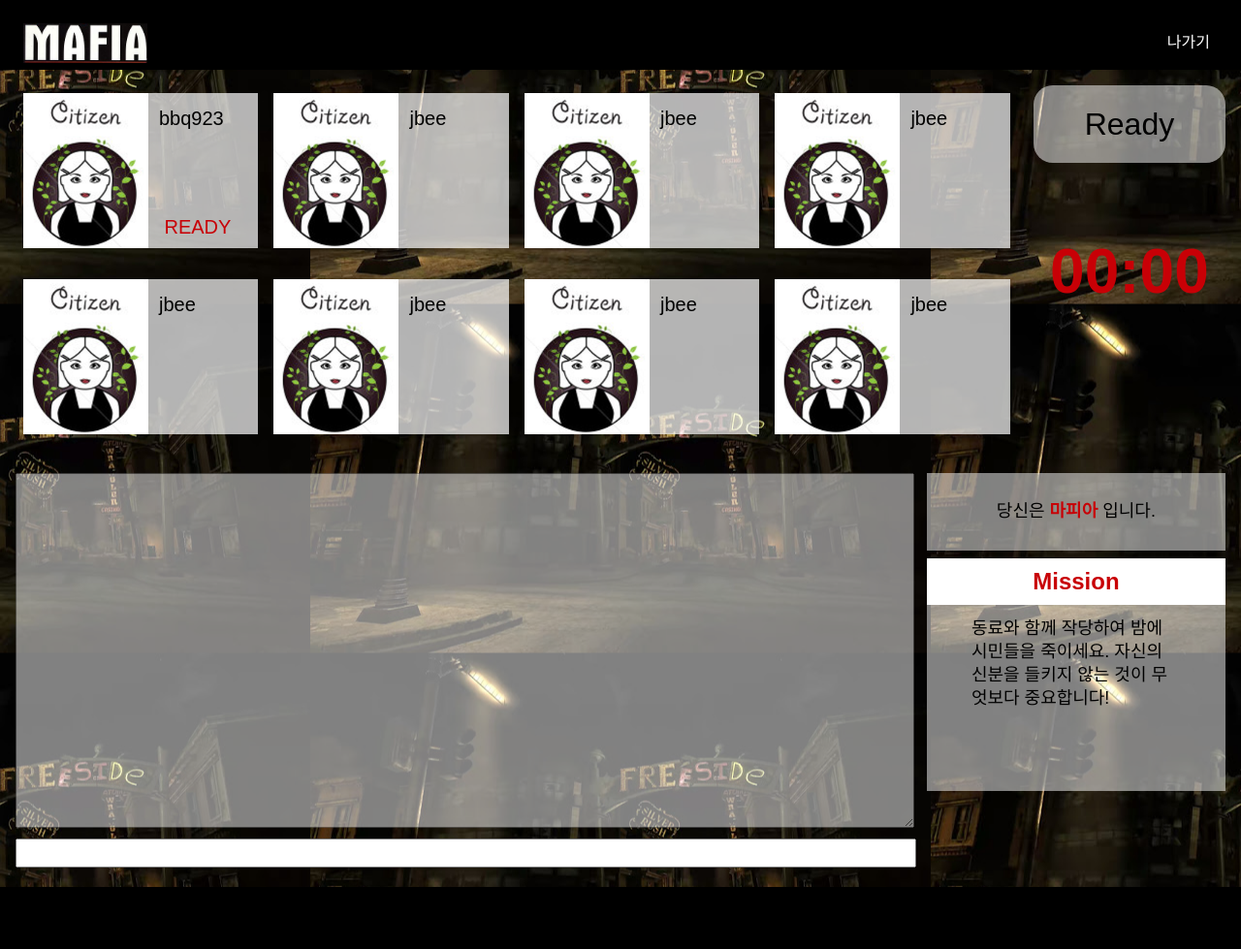
After one commit to NHNNEXT/2017-01-HUDI-MAC-CHAR, a Spring Boot app: page /game in a window 1280 px wide. The commit adds this page. Shown: the whole page at 97% size. Run offline with Spring Boot 4, Linux system fonts and the light colour scheme.

Commit message:
Feature-1 Add game room layout

```diff
--- a/src/main/java/com/mapia/web/MainController.java
+++ b/src/main/java/com/mapia/web/MainController.java
@@ -15,4 +15,9 @@ public class MainController {
     public String mainPage() {
         return "index.html";
     }
+
+    @GetMapping("/game")
+    public String gamePage() {
+        return "game_room.html";
+    }
 }
--- /dev/null
+++ b/src/main/resources/static/css/game_room.css
@@ -0,0 +1,169 @@
+/* layout */
+header {
+  height: 72px;
+  background-color: #000;
+}
+
+#logo {
+  float: left;
+  margin-top: 24px;
+  margin-left: 24px;
+}
+
+#logo img {
+  width: 128px;
+}
+
+nav {
+  float: right;
+  margin-top: 36px;
+  margin-right: 32px;
+  color: #ffffff;
+}
+
+#container {
+  display: flex;
+  flex-direction: column;
+  background: url("../img/background_main.jpg") fixed center;
+}
+
+.flexible {
+  display: flex;
+  flex-direction: row;
+  padding: 8px;
+}
+
+.left_container {
+  flex-grow: 9;
+}
+
+.right_container {
+  flex-grow: 1;
+}
+
+footer {
+  height: 64px;
+  background-color: #000;
+}
+
+/* common layout */
+.right_container_top_elm_layout {
+  margin: 8px;
+  height: 80px;
+}
+
+.right_container_bottom_elm_layout {
+  margin: 8px;
+  height: 240px;
+}
+
+/* style */
+/* top_left_container */
+.slot_layout {
+  position: relative;
+  margin: 8px;
+  flex-grow: 1;
+  height: 160px;
+  background-color: rgba(255, 255, 255, .7);
+}
+
+.player_description img {
+  width: 129px;
+}
+
+.player_name {
+  position: absolute;
+  left: 140px;
+  top: 16px;
+  color: #000;
+  font-size: 20px;
+}
+
+.player_status {
+  position: absolute;
+  left: 60%;
+  top: 128px;
+  font-size: 20px;
+  color: #C80006;
+}
+
+.player_not_ready {
+  display: none;
+}
+
+/* top_right_container */
+#game_status {
+  text-align: center;
+  font-size: 32px;
+  padding-top: 24px;
+  border-radius: 20px;
+  transition: all 1s;
+}
+
+#game_status:hover {
+  background-color: rgba(255, 255, 255, 0);
+  color: #C80006;
+  cursor: pointer;
+  transition: all 1s;
+}
+
+#timer {
+  margin: auto;
+  padding-top: 72px;
+  text-align: center;
+  font-size: 64px;
+  font-weight: bolder;
+  color: #C80006;
+}
+
+/* bottom_left_container */
+#chatting_history {
+  margin: 8px;
+  width: 98%;
+  opacity: .5;
+}
+
+#chatting_input {
+  margin-bottom: 12px;
+}
+
+#chat {
+  margin-left: 8px;
+  width: 98%;
+  height: 24px;
+  font-size: 24px;
+}
+
+/* bottom_right_container */
+#player_role_description {
+  margin: auto;
+  text-align: center;
+  font-size:18px;
+  padding: 30px;
+}
+
+#player_role_description span {
+  color: #C80006;
+  font-weight: bolder;
+}
+
+#player_mission_title {
+  padding: 12px;
+  background-color: #FFF;
+  color: #C80006;
+  font-size: 24px;
+  text-align: center;
+  font-weight: bolder;
+}
+
+#player_mission_description {
+  margin: auto;
+  padding: 12px;
+  width: 240px;
+  font-size: 18px;
+  line-height: 24px;
+}
+
+.elm_background_style {
+  background-color: rgba(255, 255, 255, .5);
+}
--- /dev/null
+++ b/src/main/resources/static/css/reset.css
@@ -0,0 +1,33 @@
+html, body, div, span, applet, object, iframe, h1, h2, h3, h4, h5, h6, p, blockquote, pre, a, abbr, acronym, address, big, cite, code, del, dfn, em, img, ins, kbd, q, s, samp, small, strike, strong, sub, sup, tt, var, b, u, i, center, dl, dt, dd, ol, ul, li, fieldset, form, label, legend, table, caption, tbody, tfoot, thead, tr, th, td, article, aside, canvas, details, embed, figure, figcaption, footer, header, menu, nav, output, ruby, section, summary, time, mark, audio, video {
+  margin: 0;
+  padding: 0;
+  border: 0;
+  font-size: 100%;
+  font: inherit;
+  vertical-align: baseline;
+  outline: none;
+  -webkit-box-sizing: border-box;
+  -moz-box-sizing: border-box;
+  box-sizing: border-box;
+}
+html {
+  height: 101%;
+  min-width: 1200px;
+  min-height: 780px;
+}
+body {
+  font-size: 100%;
+  line-height: 1;
+  font-family: Arial, Tahoma, sans-serif; }
+
+article, aside, details, figcaption, figure, footer, header, menu, nav, section { display: block; }
+ol, ul { list-style: none; }
+
+blockquote, q { quotes: none; }
+blockquote:before, blockquote:after, q:before, q:after { content: ''; content: none; }
+strong { font-weight: bold; }
+
+table { border-collapse: collapse; border-spacing: 0; }
+img { border: 0; max-width: 100%; }
+
+p { font-size: 1.2em; line-height: 1.0em; color: #333; }
--- /dev/null
+++ b/src/main/resources/static/game_room.html
@@ -0,0 +1,120 @@
+<!doctype html>
+<html lang="ko">
+  <head>
+    <meta charset="utf-8">
+    <meta name="description" content="Mafia game room">
+    <meta name="viewport" content="width=device-width">
+    <title>GameRoom</title>
+    <link rel="stylesheet" href="css/reset.css">
+    <link rel="stylesheet" href="css/game_room.css">
+  </head>
+  <body>
+    <header>
+      <div id="logo">
+        <img src="img/login_title.png" alt="mafia_logo">
+      </div>
+      <nav>나가기</nav>
+    </header>
+    <section id="container">
+
+      <section id="top_container" class="flexible">
+        <section class="left_container">
+          <div class="slot_box">
+            <ul class="flexible">
+              <li class="slot_layout">
+                <div class="player_description">
+                  <img src="img/citizen.png" alt="player_profile">
+                  <div class="player_name">bbq923</div>
+                  <div class="player_status">READY</div>
+                </div>
+              </li>
+              <li class="slot_layout">
+                <div class="player_description">
+                  <img src="img/citizen.png" alt="player_profile">
+                  <div class="player_name">jbee</div>
+                  <div class="player_status player_not_ready">READY</div>
+                </div>
+              </li>
+              <li class="slot_layout">
+                <div class="player_description">
+                  <img src="img/citizen.png" alt="player_profile">
+                  <div class="player_name">jbee</div>
+                  <div class="player_status player_not_ready">READY</div>
+                </div>
+              </li>
+              <li class="slot_layout">
+                <div class="player_description">
+                  <img src="img/citizen.png" alt="player_profile">
+                  <div class="player_name">jbee</div>
+                  <div class="player_status player_not_ready">READY</div>
+                </div>
+              </li>
+            </ul>
+            <ul class="flexible">
+              <li class="slot_layout">
+                <div class="player_description">
+                  <img src="img/citizen.png" alt="player_profile">
+                  <div class="player_name">jbee</div>
+                  <div class="player_status player_not_ready">READY</div>
+                </div>
+              </li>
+              <li class="slot_layout">
+                <div class="player_description">
+                  <img src="img/citizen.png" alt="player_profile">
+                  <div class="player_name">jbee</div>
+                  <div class="player_status player_not_ready">READY</div>
+                </div>
+              </li>
+              <li class="slot_layout">
+                <div class="player_description">
+                  <img src="img/citizen.png" alt="player_profile">
+                  <div class="player_name">jbee</div>
+                  <div class="player_status player_not_ready">READY</div>
+                </div>
+              </li>
+              <li class="slot_layout">
+                <div class="player_description">
+                  <img src="img/citizen.png" alt="player_profile">
+                  <div class="player_name">jbee</div>
+                  <div class="player_status player_not_ready">READY</div>
+                </div>
+              </li>
+            </ul>
+          </div>
+        </section>
+        <section class="right_container">
+          <div id="game_status" class="right_container_top_elm_layout elm_background_style">
+            Ready
+          </div>
+          <div id="timer" class="right_container_bottom_elm_layout">
+            00:00
+          </div>
+        </section>
+      </section>
+
+      <section id="bottom_container" class="flexible">
+        <section class="left_container">
+          <textarea name="" id="chatting_history" rows="24"></textarea>
+          <div id="chatting_input">
+            <input type="text" id="chat">
+          </div>
+        </section>
+
+        <section class="right_container">
+          <div id="player_role" class="right_container_top_elm_layout elm_background_style">
+            <div id="player_role_description">당신은 <span>마피아</span> 입니다.</div>
+          </div>
+          <div id="player_mission" class="right_container_bottom_elm_layout elm_background_style">
+            <div id="player_mission_title">Mission</div>
+            <div id="player_mission_description">
+              동료와 함께 작당하여 밤에 시민들을 죽이세요. 자신의 신분을 들키지 않는 것이 무엇보다 중요합니다!
+            </div>
+          </div>
+        </section>
+      </section>
+    </section>
+    <footer>
+    </footer>
+    <script src="js/main.js"></script>
+  </body>
+</html>
--- a/src/main/resources/static/index.html
+++ b/src/main/resources/static/index.html
@@ -6,5 +6,6 @@
 </head>
 <body>
   <h1>Mapia Project</h1>
+  <div><a href="/game">game room page</a></div>
 </body>
 </html>
```
Also changed, not shown: src/main/resources/static/img/background.jpeg (added), src/main/resources/static/img/background_main.jpg (added), src/main/resources/static/img/background_night.jpg (added), src/main/resources/static/img/citizen.png (added), src/main/resources/static/img/login_title.png (added), src/main/resources/static/img/make_btn.png (added), src/main/resources/static/img/skyline.png (added), src/main/resources/static/js/main.js (added).
